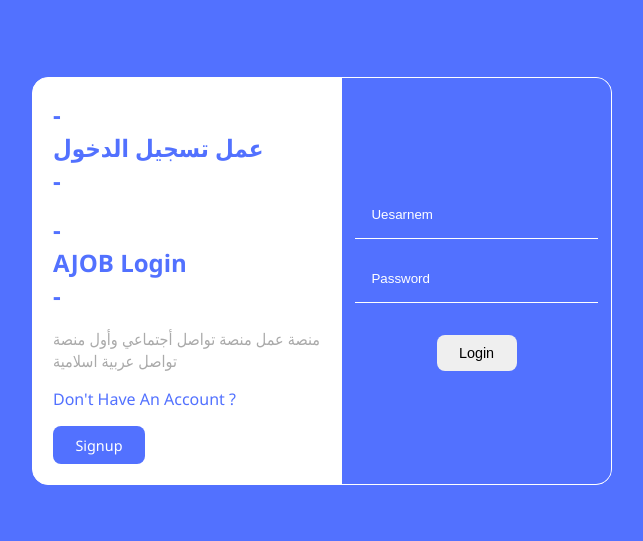
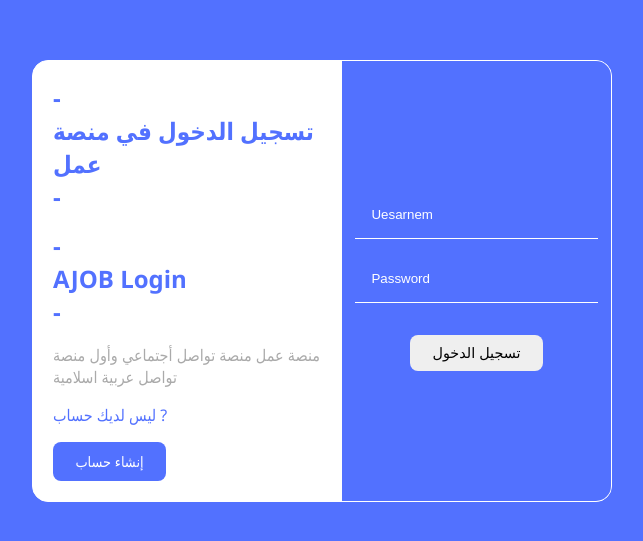
Before and after one commit to solyman21/ajob1, a plain HTML site: page login.html in a window 1280 px wide. Shown: the part 119-660 px from the top of the page, without its empty margins (318-961 px from the left). Drawn offline with Linux system fonts and the light colour scheme; some icons are missing.

Commit message:
Update login.html

```diff
--- a/login.html
+++ b/login.html
@@ -18,7 +18,7 @@
     <div class="login">
        <div class="card">
           <div class="card-left">
-               <h2> -<br/>عمل تسجيل الدخول<br/>-</h2>
+               <h2> -<br/>تسجيل الدخول في منصة عمل<br/>-</h2>
               <h2> -<br /> AJOB Login<br/>-</h2>
 
         <p>
@@ -26,9 +26,10 @@
        منصة عمل منصة تواصل أجتماعي وأول منصة تواصل عربية اسلامية
 
         </p>
-        <span>Don't Have An Account ?</span>
+        <span>
+ليس لديك حساب ?</span>
 
-        <a href="./signup.html" class="btn btn-primary">Signup</a>
+        <a href="./signup.html" class="btn btn-primary">إنشاء حساب</a>
 
         </div>
         <form class="card-form">
@@ -38,7 +39,7 @@
 
 
 
-         <button type="submit" class="btn">Login</button>
+         <button type="submit" class="btn">تسجيل الدخول</button>
         </form>
         </div>
      </div>
```
